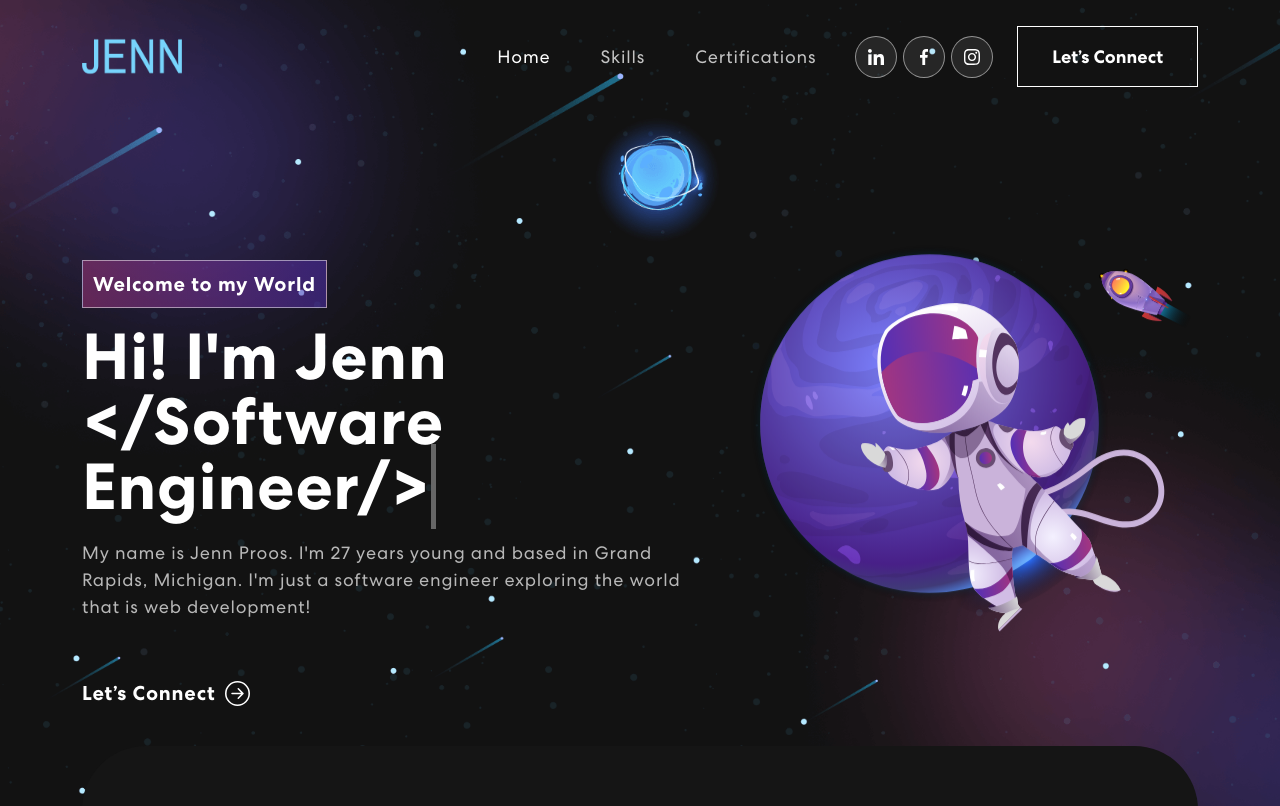
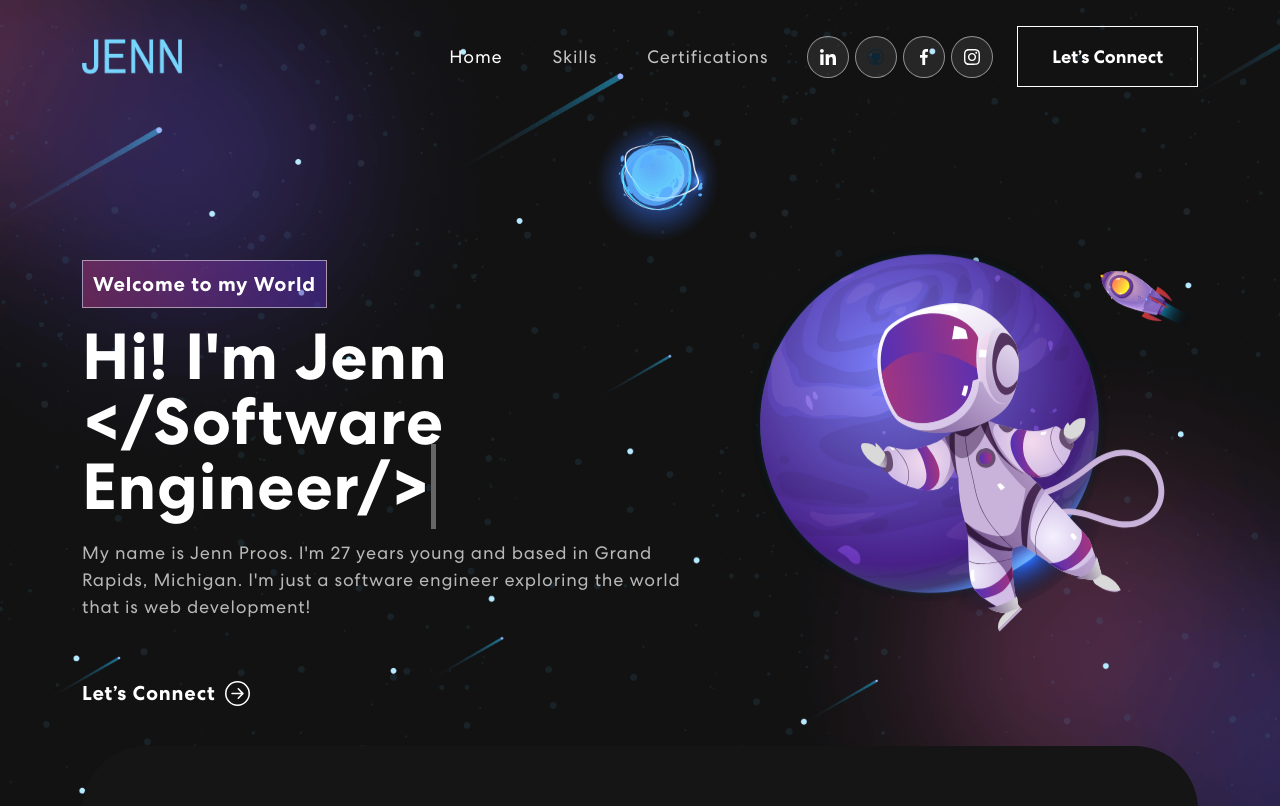
Before and after one commit to jennproos/jennproos.com, a React (Create React App) app in the folder personal-website/: page / in a window 1280 px wide. Shown: the top 806 px of the page. Built offline with nearby package versions, Linux system fonts and the light colour scheme.

Commit message:
Add depoy-website action

```diff
--- a/personal-website/src/components/NavBar.js
+++ b/personal-website/src/components/NavBar.js
@@ -4,6 +4,7 @@ import logo from '../assets/img/jenn.png';
 import navIcon1 from '../assets/img/nav-icon1.svg';
 import navIcon2 from '../assets/img/nav-icon2.svg';
 import navIcon3 from '../assets/img/nav-icon3.svg';
+import navIcon4 from '../assets/img/nav-icon4.svg';
 import { HashLink } from 'react-router-hash-link';
 import {
   BrowserRouter as Router
@@ -51,6 +52,7 @@ export const NavBar = () => {
             <span className="navbar-text">
               <div className="social-icon">
                 <a href="https://www.linkedin.com/in/jenn-proos/"><img src={navIcon1} alt="LinkedIn Icon" /></a>
+                <a href="https://github.com/jennproos"><img src={navIcon4} alt="GitHub Icon" /></a>
                 <a href="https://www.facebook.com/jenn.proos/"><img src={navIcon2} alt="Facebook Icon" /></a>
                 <a href="https://www.instagram.com/jennproos/"><img src={navIcon3} alt="Instagram Icon" /></a>
               </div>
```
Also changed, not shown: personal-website/src/assets/img/nav-icon4.svg (added).
